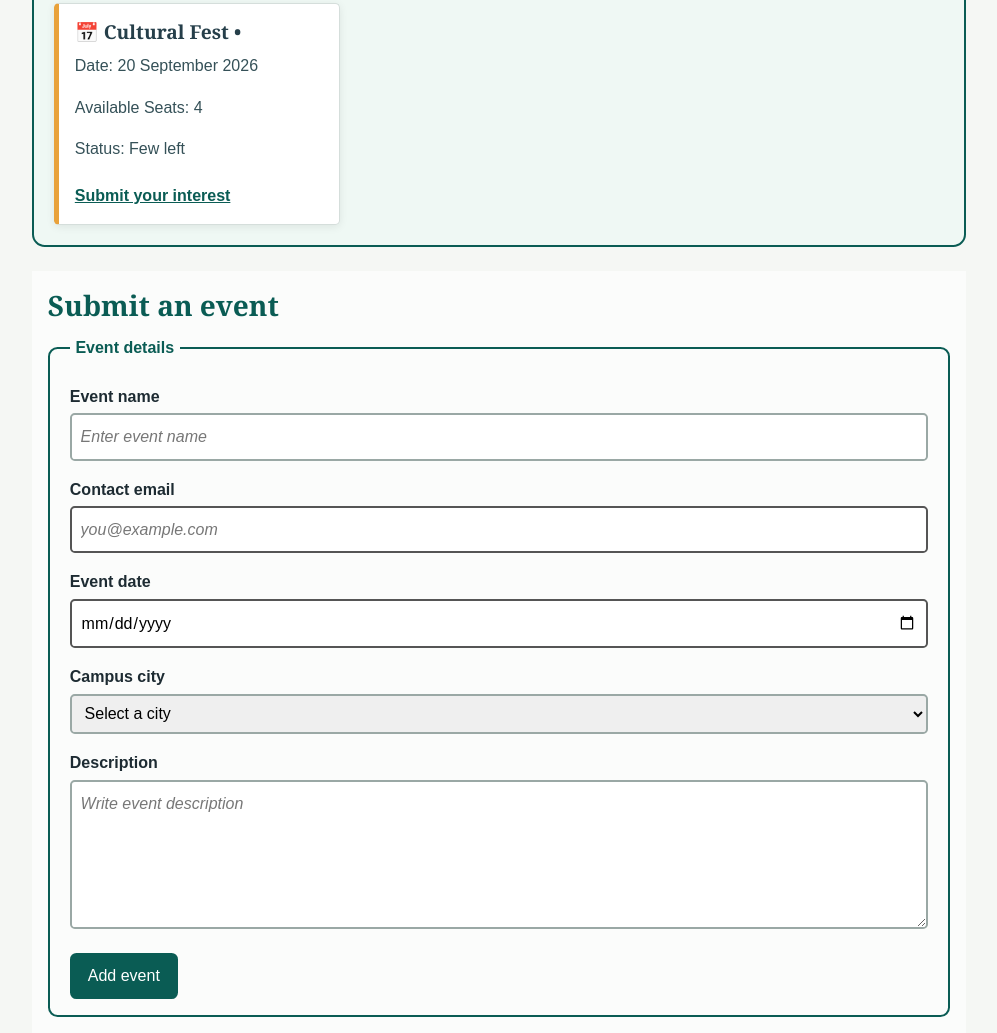
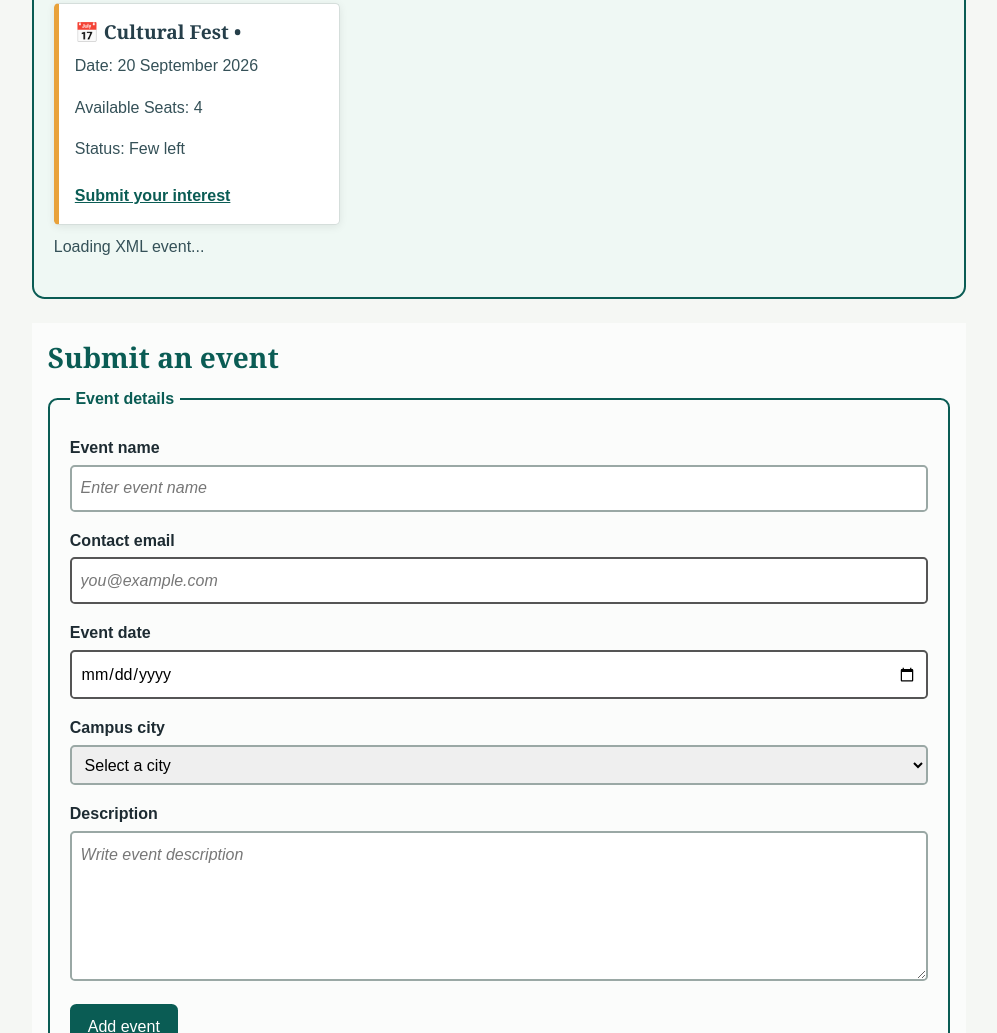
Before and after one commit to Preeti2395/event-board, a plain HTML site: page index.html in a window 1280 px wide. Shown: the part 1010-2043 px from the top of the page, without its empty margins (141-1138 px from the left). Drawn offline with Linux system fonts and the light colour scheme; files whose address does not match are found by name.

Commit message:
feat: add XML event title display in HTML

```diff
--- a/index.html
+++ b/index.html
@@ -85,7 +85,10 @@
             <div class="event-grid" id="event-container">
             </div>
 
-
+            <!-- Assignment 7 - B4 -->
+            <p id="xml-event-title" aria-live="polite">
+                Loading XML event...
+        </p>
         </section>
 
         <section id="submit-event" class="submission-section">
```
